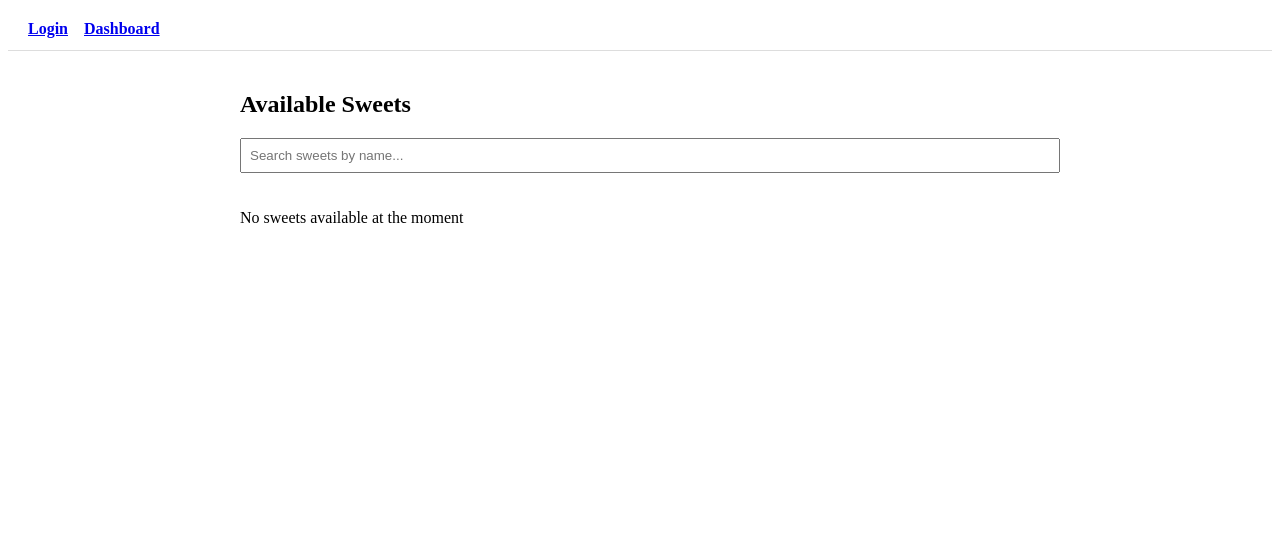
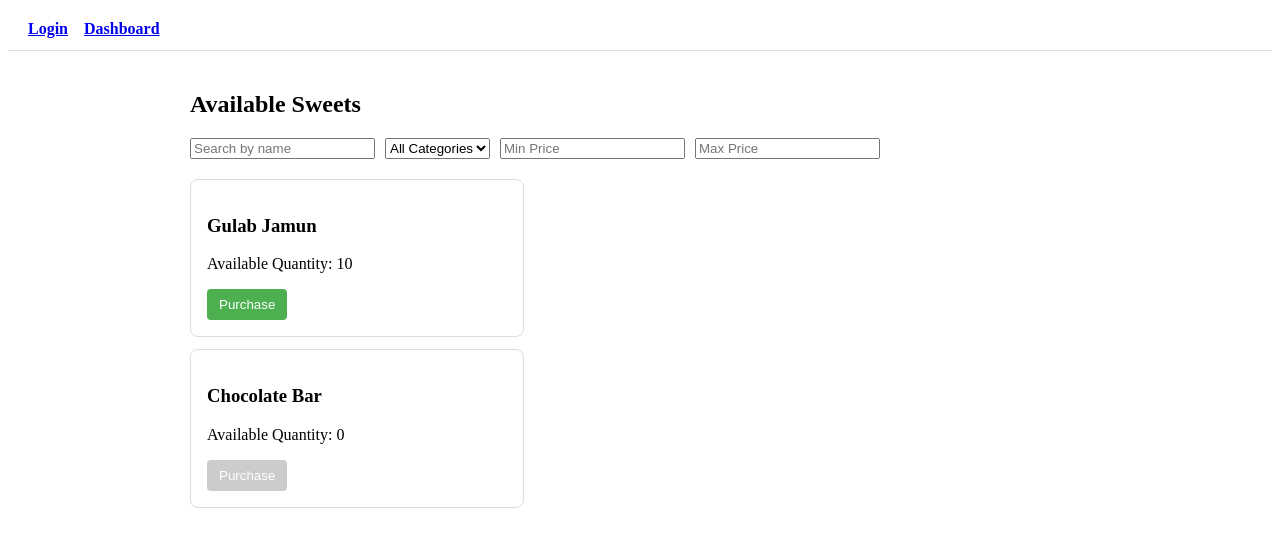
Before and after one commit to Kashni06/sweet-shop-management-system, a React app in the folder frontend/: page /dashboard in a window 1280 px wide. Shown: the top 546 px of the page. Built offline with nearby package versions, Linux system fonts and the light colour scheme; the HTML template or start-up script is replaced by a standard one.

Commit message:
feat(frontend): add category and price filters to sweet dashboard

```diff
--- a/frontend/src/pages/SweetListPage.jsx
+++ b/frontend/src/pages/SweetListPage.jsx
@@ -2,32 +2,91 @@ import { useState } from "react";
 import SweetCard from "../components/SweetCard";
 
 function SweetListPage() {
-  // Temporary data (frontend only)
-  const [sweets] = useState([]);
+  // Temporary frontend data
+  const [sweets] = useState([
+    {
+      id: 1,
+      name: "Gulab Jamun",
+      category: "Indian",
+      price: 50,
+      quantity: 10,
+    },
+    {
+      id: 2,
+      name: "Chocolate Bar",
+      category: "Chocolate",
+      price: 30,
+      quantity: 0,
+    },
+  ]);
+
   const [searchText, setSearchText] = useState("");
+  const [selectedCategory, setSelectedCategory] = useState("");
+  const [minPrice, setMinPrice] = useState("");
+  const [maxPrice, setMaxPrice] = useState("");
 
-  // Filter sweets by name (frontend-only logic)
-  const filteredSweets = sweets.filter((sweet) =>
-    sweet.name.toLowerCase().includes(searchText.toLowerCase())
-  );
+  // Apply filters (frontend only)
+  const filteredSweets = sweets.filter((sweet) => {
+    const matchesName = sweet.name
+      .toLowerCase()
+      .includes(searchText.toLowerCase());
+
+    const matchesCategory =
+      selectedCategory === "" || sweet.category === selectedCategory;
+
+    const matchesMinPrice = minPrice === "" || sweet.price >= Number(minPrice);
+
+    const matchesMaxPrice = maxPrice === "" || sweet.price <= Number(maxPrice);
+
+    return matchesName && matchesCategory && matchesMinPrice && matchesMaxPrice;
+  });
 
   return (
-    <div style={{ padding: "20px", maxWidth: "800px", margin: "auto" }}>
-      {/* Page heading */}
+    <div style={{ padding: "20px", maxWidth: "900px", margin: "auto" }}>
       <h2>Available Sweets</h2>
 
-      {/* Search input */}
-      <input
-        type="text"
-        placeholder="Search sweets by name..."
-        value={searchText}
-        onChange={(e) => setSearchText(e.target.value)}
+      {/* Filters section */}
+      <div
         style={{
-          padding: "8px",
-          width: "100%",
+          display: "flex",
+          gap: "10px",
           marginBottom: "20px",
+          flexWrap: "wrap",
         }}
-      />
+      >
+        {/* Search */}
+        <input
+          type="text"
+          placeholder="Search by name"
+          value={searchText}
+          onChange={(e) => setSearchText(e.target.value)}
+        />
+
+        {/* Category filter */}
+        <select
+          value={selectedCategory}
+          onChange={(e) => setSelectedCategory(e.target.value)}
+        >
+          <option value="">All Categories</option>
+          <option value="Indian">Indian</option>
+          <option value="Chocolate">Chocolate</option>
+        </select>
+
+        {/* Price range */}
+        <input
+          type="number"
+          placeholder="Min Price"
+          value={minPrice}
+          onChange={(e) => setMinPrice(e.target.value)}
+        />
+
+        <input
+          type="number"
+          placeholder="Max Price"
+          value={maxPrice}
+          onChange={(e) => setMaxPrice(e.target.value)}
+        />
+      </div>
 
       {/* Sweet list */}
       {filteredSweets.length === 0 ? (
```
